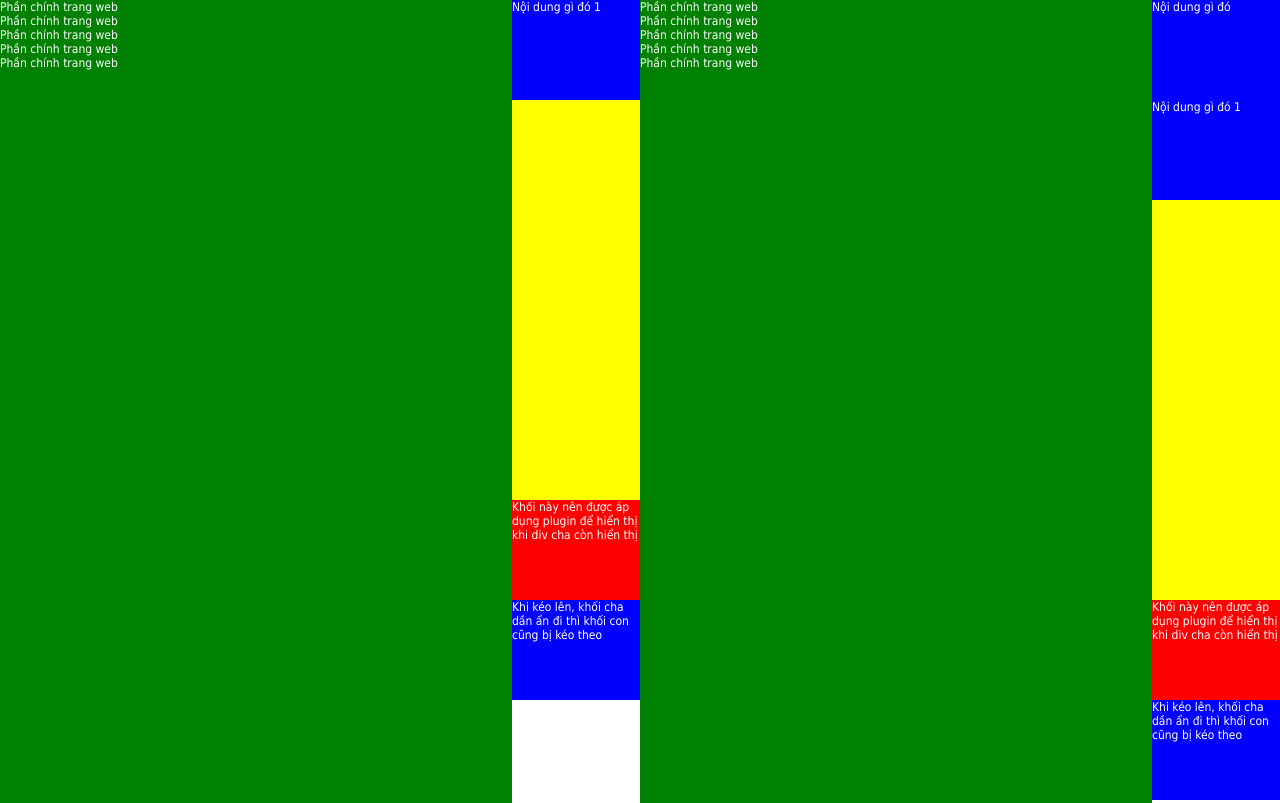
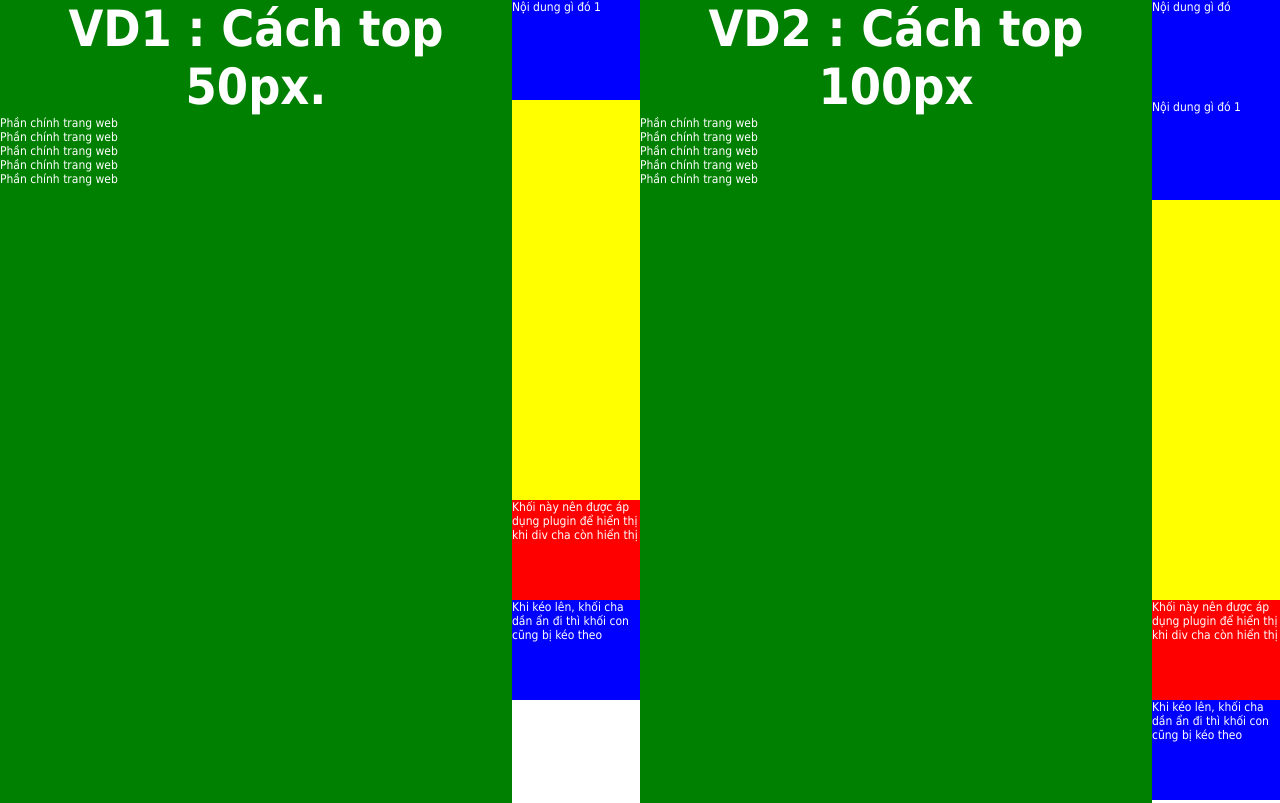
Before and after one commit to NguyenVanBay/font_end1.8a, a plain HTML site: page index.html in a window 1280 px wide. Shown: the top 803 px of the page. Drawn offline with Linux system fonts and the light colour scheme.

Commit message:
hoanf thanhf

```diff
--- a/index.html
+++ b/index.html
@@ -11,6 +11,9 @@
 	<div class="container">
 		<div class="wraper">
 			<div class="main h2000 bg-green">
+
+			<h3 style="text-align: center; font-size: 50px;">VD1 : Cách top 50px.</h3>
+
 			Phần chính trang web
 			<br/> Phần chính trang web
 			<br/> Phần chính trang web
@@ -36,6 +39,8 @@
 
 	<div class="wraper">
 		<div class="main h2000 bg-green">
+
+			<h3 style="text-align: center; font-size: 50px;">VD2 : Cách top 100px</h3>
 			Phần chính trang web
 			<br/> Phần chính trang web
 			<br/> Phần chính trang web
```
Lines whose indentation alone changed are shown as unchanged.
